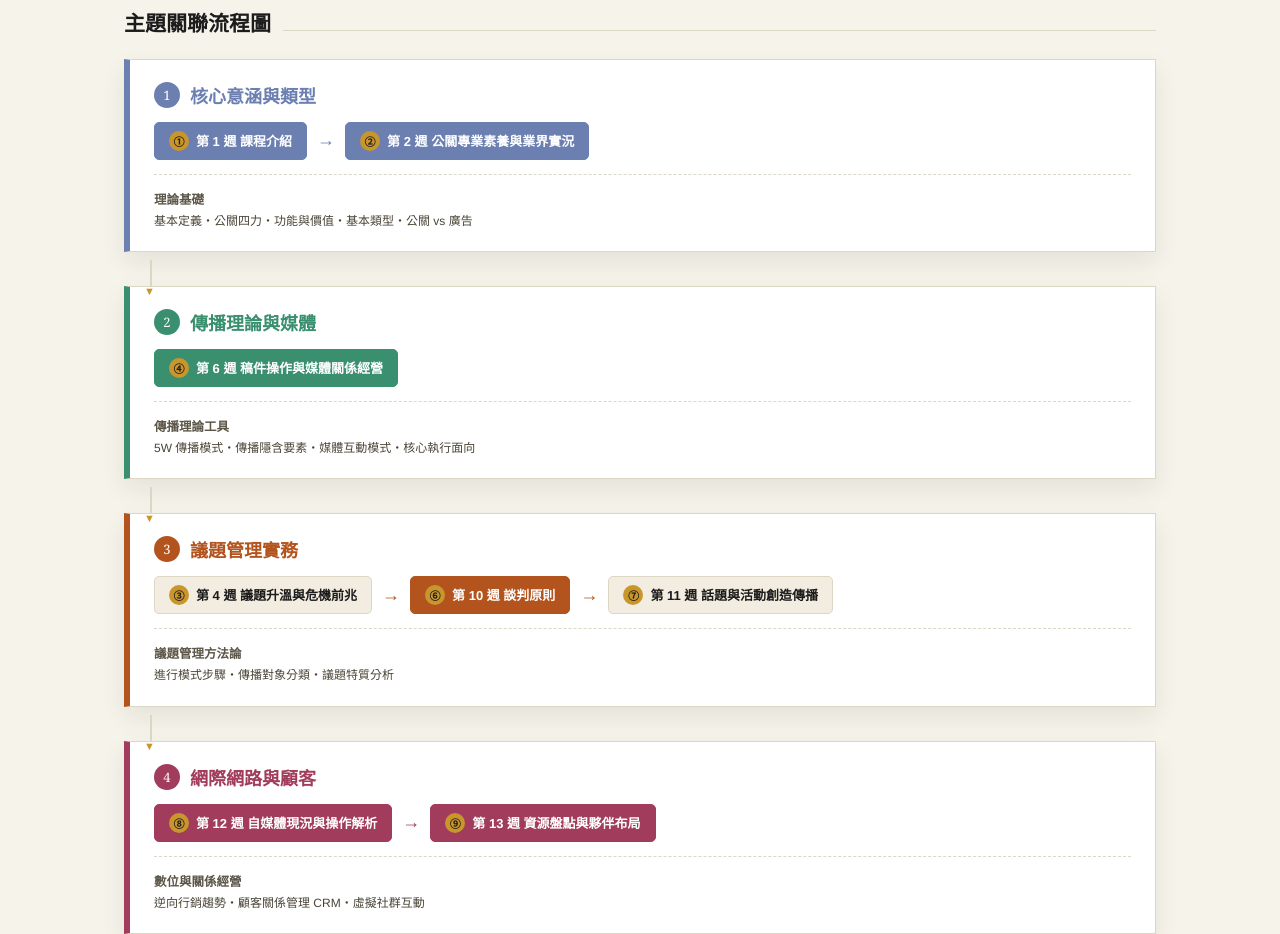
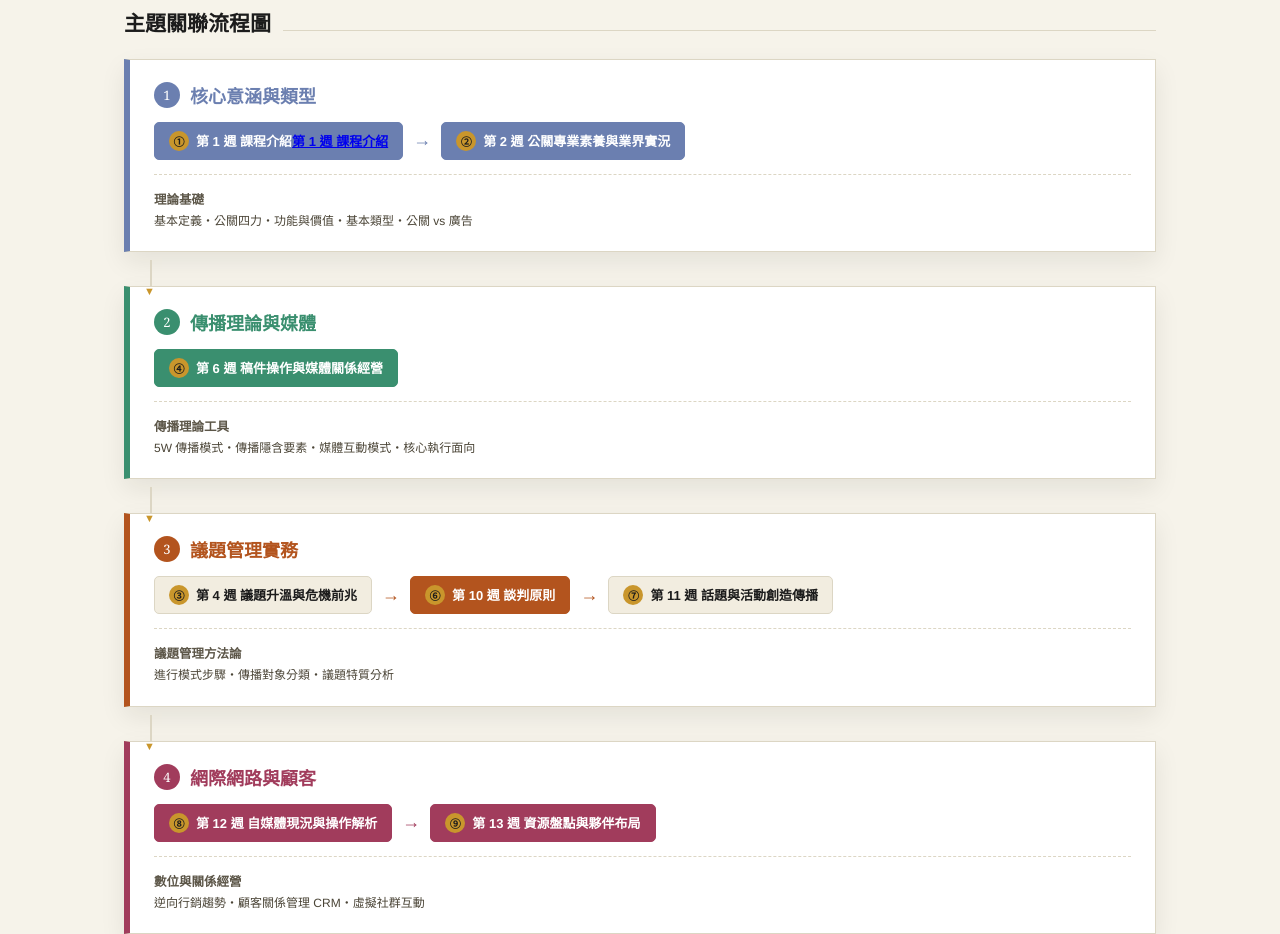
Before and after one commit to jnhsieh99/Enterprenurship, a plain HTML site: page Media pr_practice map.html in a window 1280 px wide. Shown: the part 840-1774 px from the top of the page. Drawn offline with Linux system fonts and the light colour scheme.

Commit message:
Update Media pr_practice map.html

```diff
--- a/Media pr_practice map.html
+++ b/Media pr_practice map.html
@@ -474,7 +474,7 @@
         <div class="stage-title">核心意涵與類型</div>
       </div>
       <div class="chip-row">
-        <span class="chip strong"><span class="unit-badge">①</span>第 1 週 課程介紹</span>
+        <span class="chip strong"><span class="unit-badge">①</span>第 1 週 課程介紹<a href="week1-2-pr-vs-advertising">第 1 週 課程介紹</a></span>
         <span class="arrow">→</span>
         <span class="chip strong"><span class="unit-badge">②</span>第 2 週 公關專業素養與業界實況</span>
       </div>
```
